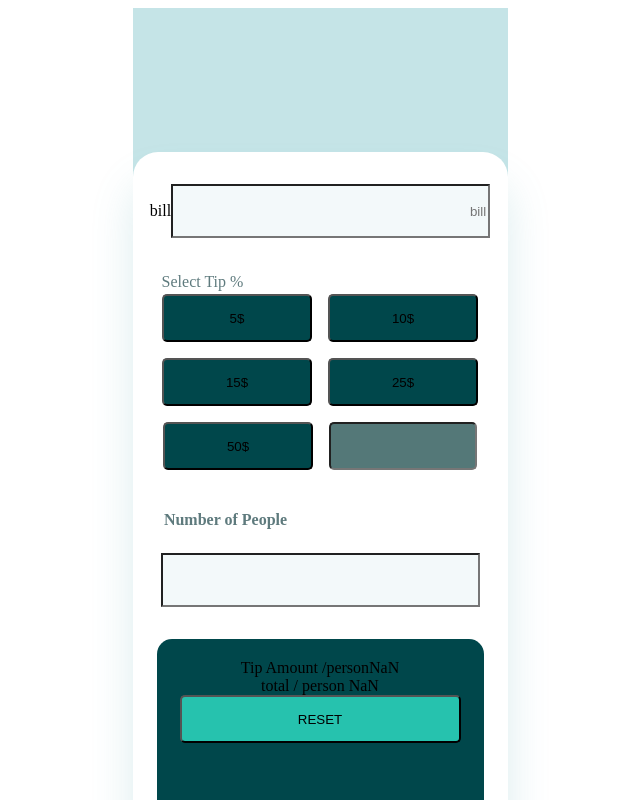
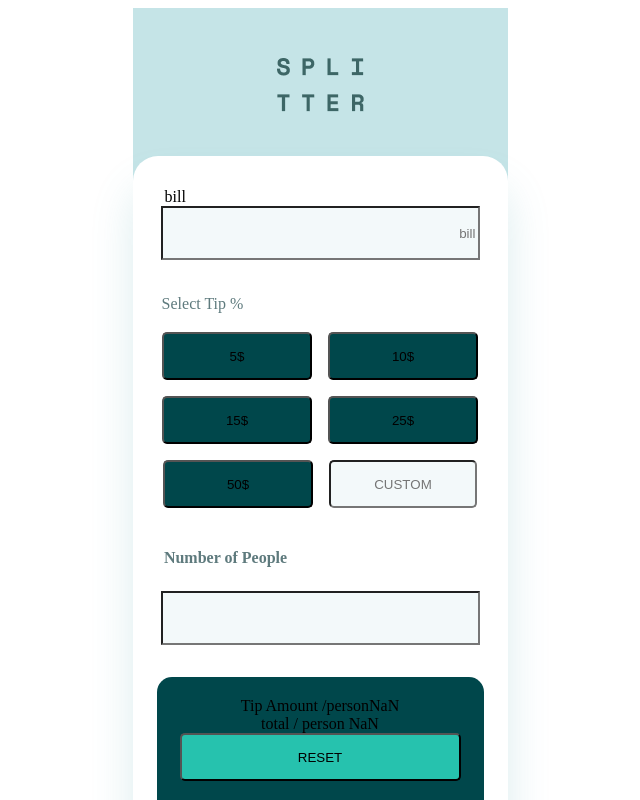
Before and after one commit to Tamuna-Z/Tip-calculator, a React (Create React App) app: page / in a window 1280 px wide. Shown: the top 800 px of the page, without its empty margins (320-960 px from the left). Built offline with nearby package versions, Linux system fonts and the light colour scheme.

Commit message:
add logo and correct some div position

```diff
--- a/src/App.css
+++ b/src/App.css
@@ -3,3 +3,6 @@ input::-webkit-inner-spin-button {
   -webkit-appearance: none;
   margin: 0;
 }
+
+
+@import url('https://fonts.googleapis.com/css2?family=Lobster&family=Work+Sans:ital,wght@0,300;0,400;0,500;1,600&display=swap');
--- a/src/App.js
+++ b/src/App.js
@@ -1,18 +1,12 @@
 import "./App.css";
 import Splitter from "./Splitter";
 import { useState } from "react";
-// import Calculator from './Calculator';
+
 
 function App() {
   return (
     <div>
-      {/* <Calculator/> */}
-      <Splitter
-        // selectTip={selectTip}
-        // setSelectTip={setSelectTip}
-        // inputBill={inputBill}
-        // setInputBill={setInputBill}
-      />
+       <Splitter/>
     </div>
   );
 }
--- a/src/Splitter.css
+++ b/src/Splitter.css
@@ -2,30 +2,32 @@
   background-color: #C5E4E7;
   width: 375px;
   height: 933px;
-  display: flex;
   justify-content: center;
   align-items: center;
   text-align: center;
   margin: 0 auto;
+  padding-top: 50px
   ;
 }
 .mainContainer {
   background-color: #ffffff;
   width: 375px;
   height: 789px;
-  margin-top: 144px;
+  margin-top: 40px;
   box-shadow: 0px 32px 43px rgba(79, 166, 175, 0.200735);
   border-radius: 25px 25px 0px 0px;
+  /* align-content: flex-start; */
 }
-.billDiv{
-  margin-top: 32px;
-
+.leftBill{
+  display: flex;
+  padding-top: 32px;
+  padding-left: 32px;
 
 }
 .billTittle {
   width: 47px;
   height: 24px;
-  font-family: spaceMono;
+  font-family: SpaceMono;
   font-weight: 700px;
   font-size: 16px;
   line-height: 24px;
@@ -44,6 +46,8 @@
   height: 48px;
   font-display: flex;
   background-color:#F3F9FA ;
+  /* margin-top: 6px; */
+
 
 }
 /* .inputIcon{
@@ -72,6 +76,7 @@
   line-height: 24px;
   color: #5e7a7d;
   margin-top: 32px;
+  margin-bottom: 16px;
 }
 .tipButton {
   width: 150px;
@@ -80,11 +85,13 @@
   z-index: 2;
 }
 .customBox{
+
   width: 140px;
   height: 42px;
   border-radius: 5px;
-  background-color: #547878;
-
+  background-color: #F3F9FA;
+  color: #547878;
+  text-align: center;
 }
 .peopleTitle {
   width: 186px;
--- a/src/Splitter.js
+++ b/src/Splitter.js
@@ -2,14 +2,13 @@ import "./Splitter.css";
 import { useState } from "react";
 import moneyImg from "./images/money.png";
 import personImage from "./images/person.png";
+import logo from "./images/logo.png";
 
 function Splitter() {
   const [tipBox, setTipBox] = useState([5, 10, 15, 25, 50]);
   const [inputBill, setInputBill] = useState(0);
   const [people, setPeople] = useState(0);
   const [tipPercentage, setTipPercentage] = useState(0);
-  // const [totalAmount, setTotalAmount] = useState(0);
-  console.log( typeof inputBill,people,tipPercentage);
 
   const billAmountChange = (e) => {
     setInputBill(e.target.value);
@@ -27,21 +26,21 @@ function Splitter() {
   // };
 
   return (
-
     <div className="app">
-      {/* <div>
-      <h1>SPLITER</h1>
-      </div> */}
+      <div>
+        <img src={logo} alt="logo" />
+      </div>
 
       <div className="mainContainer">
         {/* <div>Bill:{inputBill}</div>
       <div>people{people}</div>
       <div>tip:{ tipPercentage}</div> */}
 
-
-        <div className="billDiv">
+        {/* <div className="billDiv"> */}
+        <div className="leftBill">
           <label className="billTitle">bill</label>
-
+        </div>
+        <div>
           <input
             type="number"
             className="inputBox"
@@ -53,35 +52,30 @@ function Splitter() {
             {/* <img src={moneyImg} alt="currencyIcon"/>   */}
           </input>
         </div>
-        {/* select tip */}
+        {/* </div> */}
+
         <div className="tipBox">Select Tip %</div>
         <div className="buttonWrap">
-
           {tipBox.map((tip, index) => {
-
             return (
               <button
                 className="tipButton"
                 key={index}
                 style={{
-                  backgroundColor: tipBox === tip ? "#26C2AE" : "#00474B",
+                  backgroundColor: tipBox === tip ? "#26C2AE" : " #00474b"
                 }}
                 onClick={() => {
-                  setTipPercentage(0.1);
-
-                  console.log(tip);
-
-
+                  setTipPercentage(tip);
                 }}
-
-
               >
                 {tip}$
               </button>
             );
           })}
+
           <input
             className="customBox"
+            placeholder="CUSTOM"
             // value={tipPercentage}
             // onChange={tipChange}
           ></input>
@@ -91,7 +85,7 @@ function Splitter() {
           <input
             type="number"
             className="inputBox"
-           onChange={(e) =>{
+            onChange={(e) => {
               setPeople(e.target.valueAsNumber);
             }}
           >
@@ -99,8 +93,15 @@ function Splitter() {
           </input>
         </div>
         <div className="tipAmountDiv">
-          <div>Tip Amount /person{(inputBill * tipPercentage / people).toFixed(2)}</div>
-          <div> total / person {(inputBill * (1 + tipPercentage) /people).toFixed(2)}</div>
+          <div>
+            Tip Amount /person
+            {((inputBill * tipPercentage) / 100 / people).toFixed(2)}
+          </div>
+          <div>
+            {" "}
+            total / person{" "}
+            {((inputBill * (1 + tipPercentage)) / people).toFixed(2)}
+          </div>
           <button className="resetButton">RESET</button>
         </div>
       </div>
```
Also changed, not shown: src/Calculator.js (deleted, +0 -48 lines), src/images/logo.png (added). Lines whose indentation alone changed are shown as unchanged.
